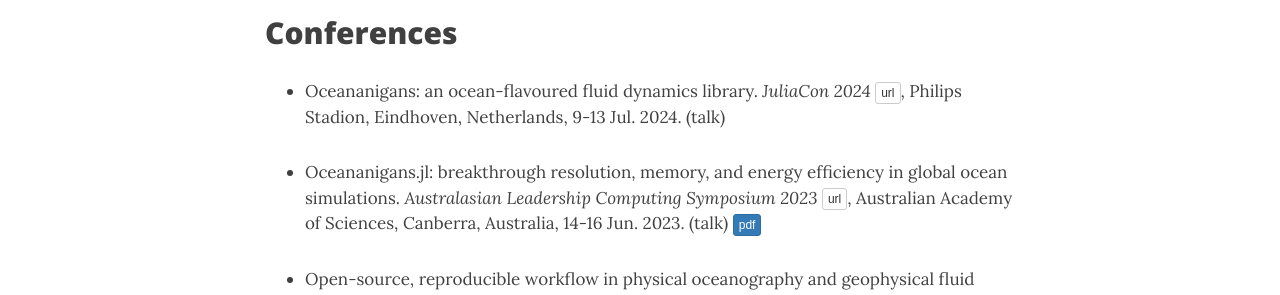
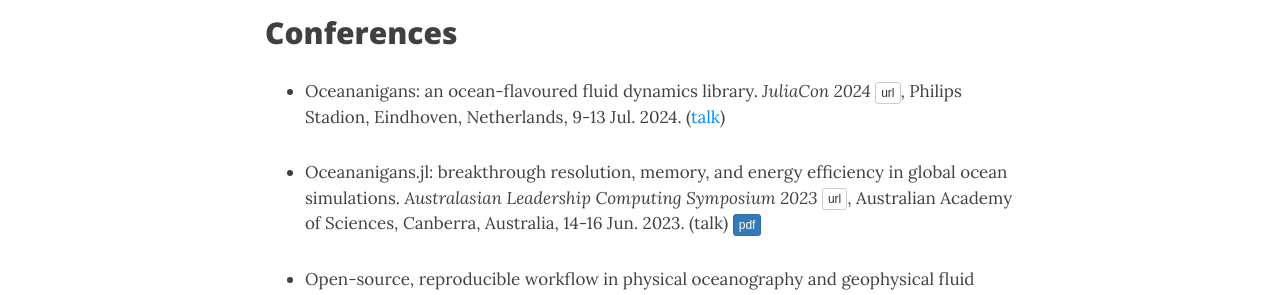
Before and after one commit to navidcy/navidcy.github.io, a Jekyll site: the page built from presentations.md, in a window 1280 px wide and 900 px high. Shown: the part 230-525 px from the top of the window. Built offline with Jekyll 4.4.1, drawn with Linux system fonts in a browser that asks for light colours; nearby versions of some CDN libraries; some of the changed lines change nothing that is shown.

Commit message:
add juliacon url

```diff
--- a/presentations.md
+++ b/presentations.md
@@ -7,7 +7,7 @@
 
 ## Conferences
 
-- Oceananigans: an ocean-flavoured fluid dynamics library. _JuliaCon 2024_ [<span class="btn btn-default btn-xs{{end}}" style="font-family:sans-serif;">url</span>][juliacon2024-site]{:target="_blank"}, Philips Stadion, Eindhoven, Netherlands, 9-13 Jul. 2024. (talk)
+- Oceananigans: an ocean-flavoured fluid dynamics library. _JuliaCon 2024_ [<span class="btn btn-default btn-xs{{end}}" style="font-family:sans-serif;">url</span>][juliacon2024-site]{:target="_blank"}, Philips Stadion, Eindhoven, Netherlands, 9-13 Jul. 2024. ([talk](https://pretalx.com/juliacon2024/talk/BYQWXK/))
 
 - Oceananigans.jl: breakthrough resolution, memory, and energy efficiency in global ocean simulations. _Australasian Leadership Computing Symposium 2023_ [<span class="btn btn-default btn-xs{{end}}" style="font-family:sans-serif;">url</span>][ALCS23-site]{:target="_blank"}, Australian Academy of Sciences, Canberra, Australia, 14-16 Jun. 2023. (talk) [<span class="btn btn-primary btn-xs{{end}}" style="font-family:sans-serif;">pdf</span>][ALCS23-oceananigans]
 
```
